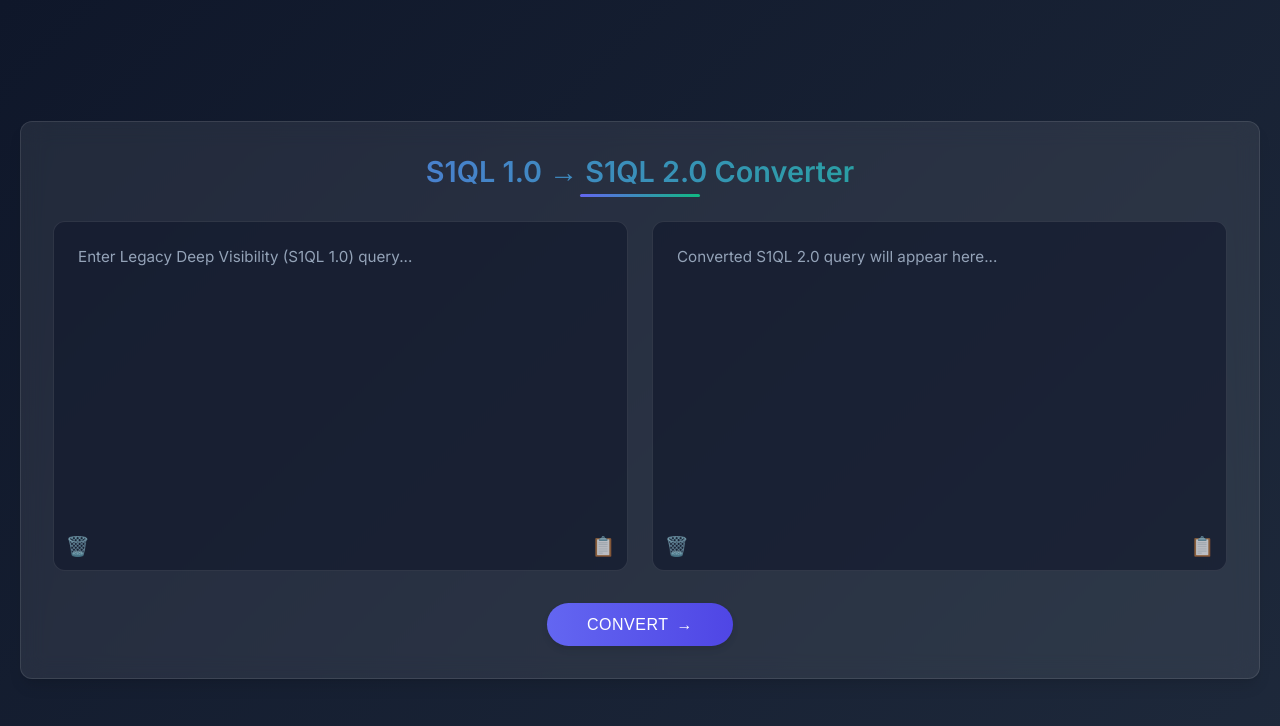
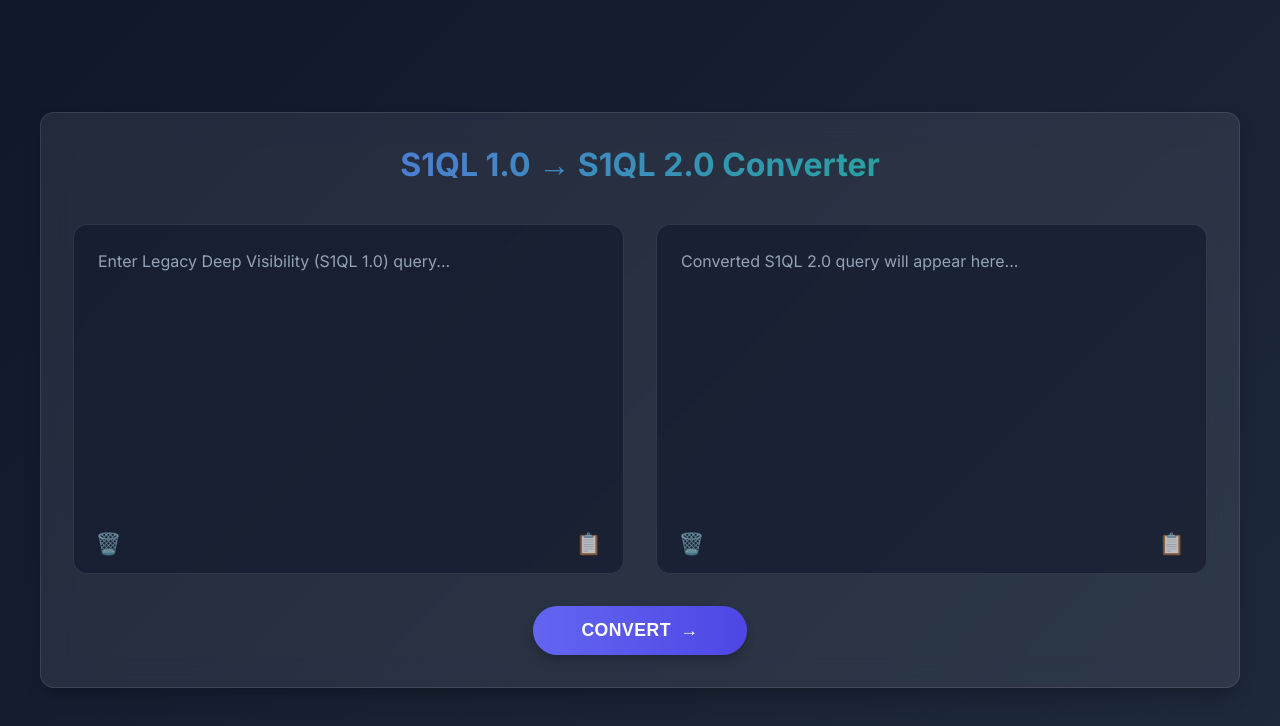
Before and after one commit to DKDaily/S1QL-1.0-to-S1QL-2.0, a plain HTML site: page index.html in a window 1280 px wide. Drawn offline with Linux system fonts and the light colour scheme.

Commit message:
styles.css

```diff
--- a/styles.css
+++ b/styles.css
@@ -8,9 +8,9 @@
   --error: #ef4444;
   --success: #10b981;
   --glass: rgba(255, 255, 255, 0.08);
-  --border-radius: 12px;
-  --shadow: 0 10px 15px -3px rgba(0, 0, 0, 0.1), 0 4px 6px -2px rgba(0, 0, 0, 0.05);
-  --transition: all 0.2s ease-in-out;
+  --border-radius: 14px;
+  --shadow: 0 10px 20px -5px rgba(0, 0, 0, 0.3);
+  --transition: all 0.3s ease-in-out;
 }
 
 * {
@@ -27,15 +27,15 @@ body {
   display: flex;
   justify-content: center;
   align-items: center;
-  padding: 20px;
+  padding: 40px;
 }
 
 .container {
   width: 100%;
   max-width: 1400px;
   background: var(--glass);
-  backdrop-filter: blur(12px);
-  -webkit-backdrop-filter: blur(12px);
+  backdrop-filter: blur(16px);
+  -webkit-backdrop-filter: blur(16px);
   border-radius: var(--border-radius);
   padding: 2rem;
   box-shadow: var(--shadow);
@@ -43,33 +43,25 @@ body {
 }
 
 .header {
-  font-size: 1.8rem;
-  font-weight: 600;
-  margin-bottom: 2rem;
+  font-size: 2rem;
+  font-weight: 700;
+  margin-bottom: 2.5rem;
   text-align: center;
   background: linear-gradient(90deg, var(--primary), var(--secondary));
   -webkit-background-clip: text;
   background-clip: text;
   color: transparent;
-  position: relative;
 }
 
+/* Removed the underline line completely */
 .header::after {
-  content: '';
-  position: absolute;
-  bottom: -8px;
-  left: 50%;
-  transform: translateX(-50%);
-  width: 120px;
-  height: 3px;
-  background: linear-gradient(90deg, var(--primary), var(--secondary));
-  border-radius: 3px;
+  display: none;
 }
 
 .editor {
   display: grid;
   grid-template-columns: 1fr 1fr;
-  gap: 1.5rem;
+  gap: 2rem;
   margin-bottom: 2rem;
 }
 
@@ -88,13 +80,12 @@ textarea {
   width: 100%;
   height: 100%;
   padding: 1.5rem;
-  padding-bottom: 2.5rem;
   border-radius: var(--border-radius);
   border: 1px solid rgba(255, 255, 255, 0.1);
   background: rgba(15, 23, 42, 0.6);
   color: var(--light);
   font-family: 'Inter', monospace;
-  font-size: 0.95rem;
+  font-size: 1rem;
   line-height: 1.5;
   resize: none;
   outline: none;
@@ -103,7 +94,7 @@ textarea {
 
 textarea:focus {
   border-color: var(--primary);
-  box-shadow: 0 0 0 2px rgba(99, 102, 241, 0.3);
+  box-shadow: 0 0 0 3px rgba(99, 102, 241, 0.3);
 }
 
 textarea::placeholder {
@@ -112,12 +103,12 @@ textarea::placeholder {
 
 .textarea-icon {
   position: absolute;
-  bottom: 0.5rem;
+  bottom: 0.7rem;
   cursor: pointer;
   opacity: 0.7;
   transition: var(--transition);
-  font-size: 1.2rem;
-  padding: 0.3rem;
+  font-size: 1.3rem;
+  padding: 0.4rem;
   z-index: 10;
 }
 
@@ -127,46 +118,42 @@ textarea::placeholder {
 }
 
 .textarea-icon.delete {
-  left: 0.5rem;
+  left: 1rem;
   color: var(--error);
 }
 
 .textarea-icon.copy {
-  right: 0.5rem;
+  right: 1rem;
   color: var(--success);
 }
 
 .button-row {
   display: flex;
   justify-content: center;
-  margin-top: 1rem;
+  margin-top: 1.5rem;
 }
 
 .convert-button {
   background: linear-gradient(90deg, var(--primary), var(--primary-dark));
   color: white;
   border: none;
-  padding: 0.8rem 2.5rem;
-  font-size: 1rem;
-  font-weight: 500;
+  padding: 0.9rem 3rem;
+  font-size: 1.1rem;
+  font-weight: 600;
   border-radius: 50px;
   cursor: pointer;
   transition: var(--transition);
-  box-shadow: 0 4px 6px rgba(0, 0, 0, 0.1);
+  box-shadow: 0 6px 10px rgba(0, 0, 0, 0.2);
   text-transform: uppercase;
   letter-spacing: 0.5px;
   display: flex;
   align-items: center;
-  gap: 0.5rem;
+  gap: 0.6rem;
 }
 
 .convert-button:hover {
-  transform: translateY(-2px);
-  box-shadow: 0 6px 12px rgba(0, 0, 0, 0.15);
-}
-
-.convert-button:active {
-  transform: translateY(0);
+  transform: translateY(-3px);
+  box-shadow: 0 8px 14px rgba(0, 0, 0, 0.3);
 }
 
 .popup {
@@ -196,6 +183,7 @@ textarea::placeholder {
   max-width: 400px;
   padding: 1.5rem;
   display: none;
+  border-radius: var(--border-radius);
 }
 
 #errorPopup.show {
@@ -221,6 +209,8 @@ textarea::placeholder {
   border-radius: 6px;
   font-family: monospace;
   margin-top: 1rem;
+  max-height: 200px;
+  overflow-y: auto;
 }
 
 .popup-buttons {
```
